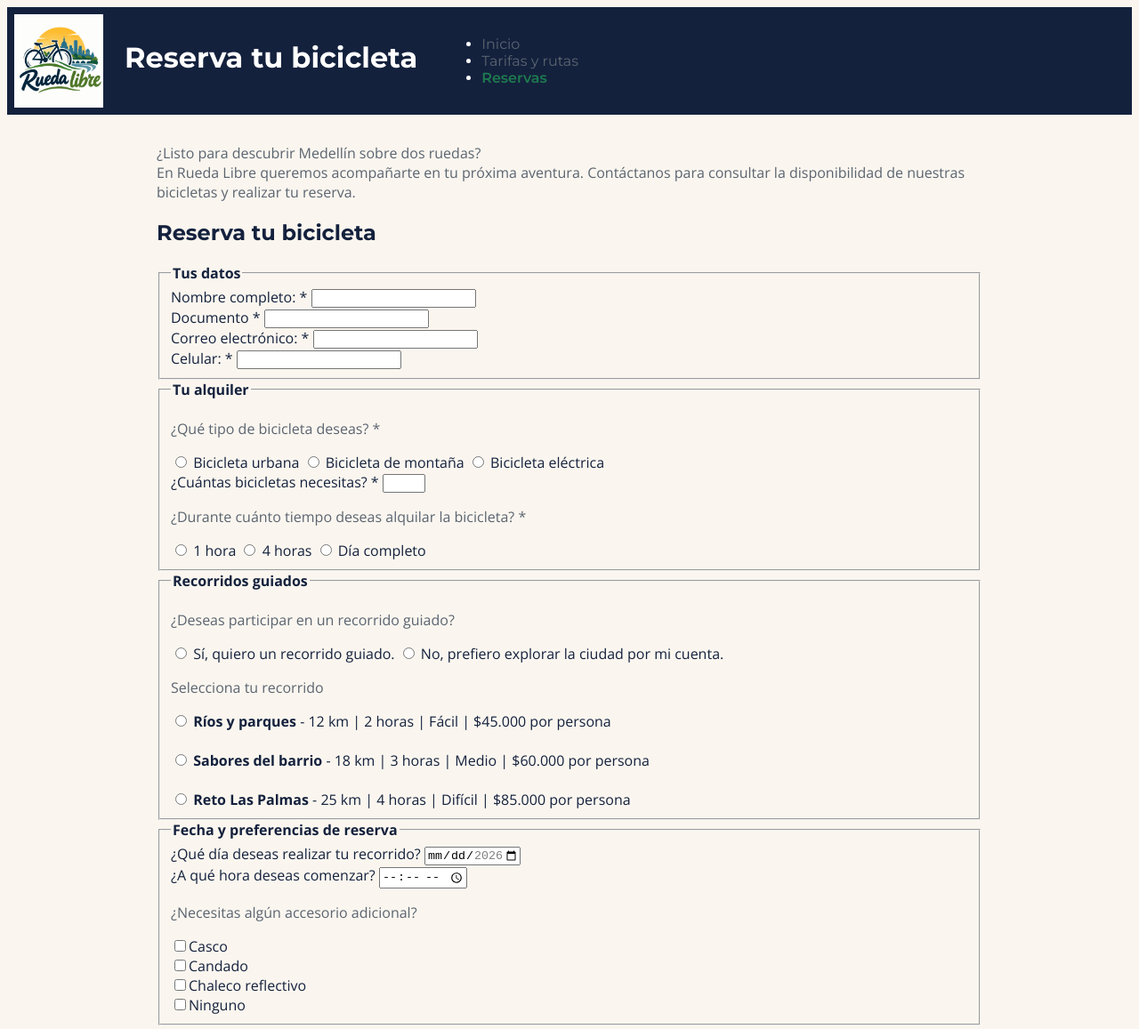
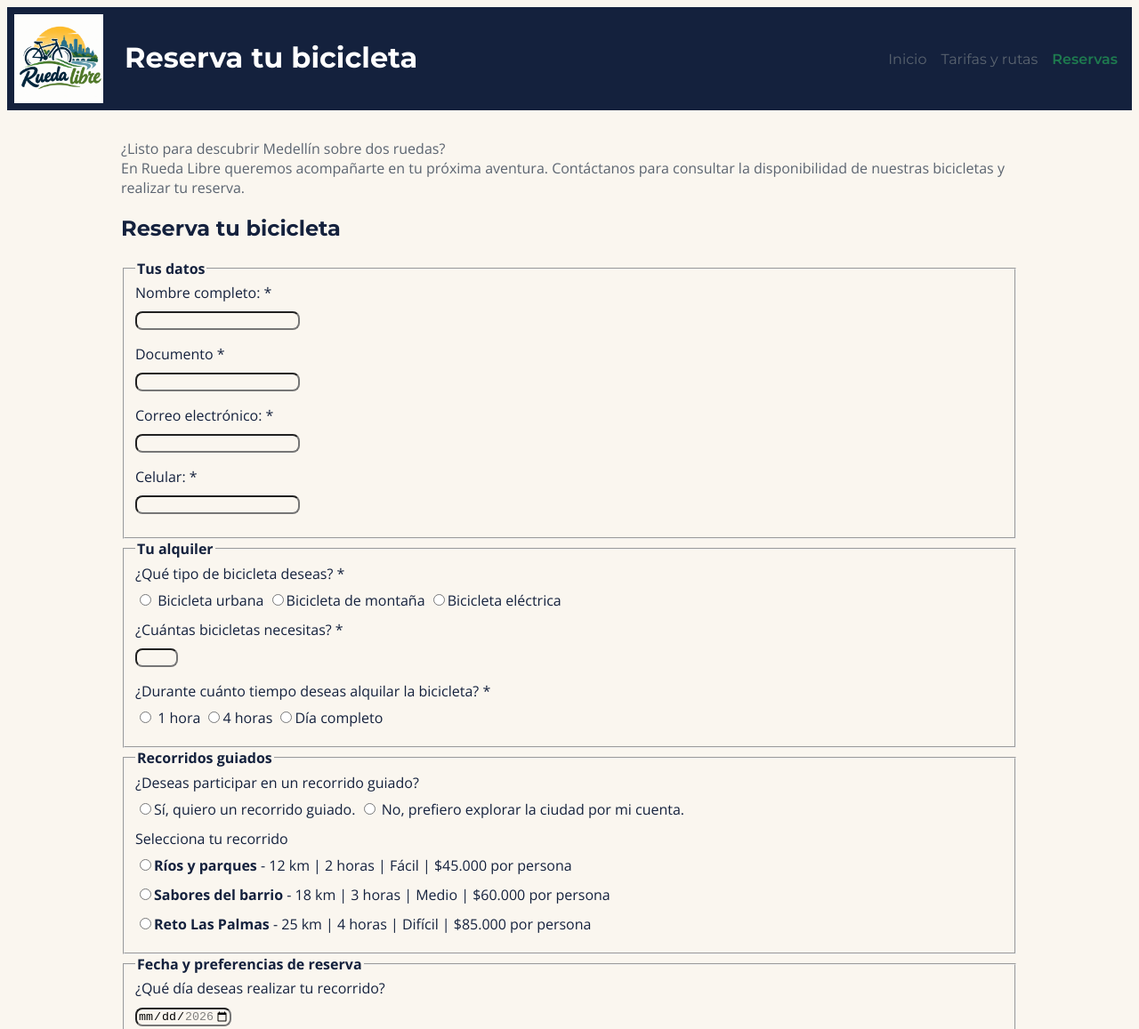
Before and after one commit to LauraVargasLenis/modulo-html-css, a plain HTML site: page rueda-libre/paginas/reservas.html in a window 1280 px wide. Shown: the top 1157 px of the page at 89% size. Drawn offline with nearby package versions, Linux system fonts and the light colour scheme.

```diff
--- a/rueda-libre/css/styles.css
+++ b/rueda-libre/css/styles.css
@@ -14,6 +14,10 @@
     --espacio3: 2rem;
 }
 
+*{
+    box-sizing: border-box;
+}
+
 
 body{
     font-family: var(--fuente-base);
@@ -27,9 +31,10 @@ main{
     background-color: var(--crema);
     box-sizing: border-box;
     padding: var(--espacio2);
-    max-width: 60rem;
+    max-width: 65rem;
     margin: 0 auto;
     width: 90%;
+    min-height: 100vh;
 }
 
 header, nav, h1 {
@@ -44,9 +49,22 @@ header, nav, h1 {
     padding: var(--espacio1)
 }
 
+header nav {
+    margin-left: auto;
+}
+
 /*___________________________________________________________
 Menú y sus derivados
 ____________________________________________________________*/
+#menu {
+    display: flex;
+    list-style: none;
+    gap: var(--espacio2);
+    align-items: center;
+    margin-right: auto;
+    justify-content: space-between;
+}
+
 #menu a {
     color: var(--gris-asfalto);
     background-color: var(--azul-noche);
@@ -129,6 +147,72 @@ input:focus-visible{
     outline: 3px solid var(--verde-ruta);
 }
 
+form label{
+    display: block;
+    margin-bottom: var(--espacio1);
+}
+
+form input, form select, form textarea {
+    margin-bottom: var(--espacio2);
+    border-radius: var(--espacio1);
+    background-color: var(--crema);
+}
+
+form button{
+    padding: var(--espacio2);
+    background-color: var(--naranja-pedal);
+    color: var(--azul-noche);
+    border-radius: 8px;
+}
+
+/*______________________________________________________________________
+Tarjetas
+_______________________________________________________________________*/
+
+.contenedor-tarjetas{
+    display: flex;
+    flex-wrap: wrap;
+    gap: var(--espacio2)
+}
+
+.tarjeta{
+    padding: var(--espacio2);
+    border-radius: var(--espacio3);
+    border: 1px solid var(--azul-noche);
+    flex: 1 1 16rem;
+}
+
+.tarjeta img {
+    width: 100%;
+    height: auto;
+}
+
+/*__________________________________________________________________________
+Tablas
+__________________________________________________________________________*/
+
+table{
+    width: 90%;
+    border-collapse: collapse;
+}
+
+th {
+    border: 1px solid var(--crema);
+    padding: var(--espacio1);
+    background-color: var(--azul-noche);
+    color: var(--crema);
+}
+
+td{
+    border: 1px solid var(--azul-noche);
+    padding: var(--espacio1);
+}
+
+/*____________________________________________________________________________
+###
+_____________________________________________________________________________*/
+
+
 /*COLORES ESCOGIDOS PARA LA Página
 
 1. body:
--- a/rueda-libre/paginas/reservas.html
+++ b/rueda-libre/paginas/reservas.html
@@ -39,70 +39,49 @@
                     <legend><strong>Tus datos</strong></legend>
                     <label for="nombre">Nombre completo: * </label>
                         <input type="text" id="nombre" name="nombre" required>
-                    <br><label for="documento">Documento *</label>
+                    <label for="documento">Documento *</label>
                         <input type="text" name="documento" id="documento" pattern="[0-9]{6,10}" title="solo números, entre 6 y 10 dígitos." required>
-                    <br><label for="correo">Correo electrónico: *</label>
+                    <label for="correo">Correo electrónico: *</label>
                         <input type="email" name="correo" id="correo" required>
-                    <br><label for="celular">Celular: *</label>
+                    <label for="celular">Celular: *</label>
                         <input type="tel" name="celular" id="celular" pattern="3[0-9]{9}" maxlength="10"
                         title="Ingresa un número de 10 dígitos que comience por 3" required>
                 </fieldset>
 
                 <fieldset>
                     <legend><strong>Tu alquiler</strong></legend>
-                    <p>¿Qué tipo de bicicleta deseas? *</p>
-                    <input type="radio" name="tipo-bici" id="urbana" required>
-                        <label for="urbana">Bicicleta urbana</label>
-                    <input type="radio" name="tipo-bici" id="montaña">
-                        <label for="montaña">Bicicleta de montaña</label>
-                    <input type="radio" name="tipo-bici" id="electrica">
-                        <label for="electrica">Bicicleta eléctrica</label>
-                    <br><label for="cantidad-bicis">¿Cuántas bicicletas necesitas? *</label>
+                    <label for="tipo-bici">¿Qué tipo de bicicleta deseas? *</label>
+                    <input type="radio" name="tipo-bici" id="urbana" required> Bicicleta urbana
+                    <input type="radio" name="tipo-bici" id="montaña">Bicicleta de montaña
+                    <input type="radio" name="tipo-bici" id="electrica">Bicicleta eléctrica
+
+                    <br>
+                    <label for="cantidad-bicis">¿Cuántas bicicletas necesitas? *</label>
                         <input type="number" name="cantidad-bicis" min="1" max="6" title="Puede alquilar entre 1 y 6 bicicletas" required>
-                    <p>¿Durante cuánto tiempo deseas alquilar la bicicleta? *</p>
-                        <input type="radio" name="tiempo" id="1hora" required>
-                            <label for="1hora">1 hora</label>
-                        <input type="radio" name="tiempo" id="4horas">
-                            <label for="4horas">4 horas</label>
-                        <input type="radio" name="tiempo" id="dia-alquiler">
-                            <label for="dia-alquiler">Día completo</label>
+
+                    <br>
+                     <label for="tiempo">¿Durante cuánto tiempo deseas alquilar la bicicleta? *</label>
+                        <input type="radio" name="tiempo" id="1hora" required> 1 hora
+                        <input type="radio" name="tiempo" id="4horas">4 horas
+                        <input type="radio" name="tiempo" id="dia-alquiler">Día completo
                 </fieldset>
 
                 <fieldset>
                     <legend><strong>Recorridos guiados</strong></legend>
-                    <p>¿Deseas participar en un recorrido guiado?</p>
-                        <input type="radio" name="si-no-recorrido" id="si-recorrido" required>
-                            <label for="si-recorrido">Sí, quiero un recorrido guiado.</label>
-                        <input type="radio" name="si-no-recorrido" id="no-recorrido">
-                            <label for="no-recorrido">No, prefiero explorar la ciudad por mi cuenta.</label>
-                    <p>Selecciona tu recorrido</p>
-                        <input type="radio" name="recorrido" id="rios_parques" value="rios_parques"
-                            required>
-                        <label for="rios_parques"><strong>Ríos y parques</strong>
+                    <label for="si-no-recorrido">¿Deseas participar en un recorrido guiado?</label>
+                        <input type="radio" name="si-no-recorrido" id="si-recorrido" required>Sí, quiero un recorrido guiado.
+                        <input type="radio" name="si-no-recorrido" id="no-recorrido"> No, prefiero explorar la ciudad por mi cuenta.
+
+                    <label for="recorrido">Selecciona tu recorrido</label>
+                        <input type="radio" name="recorrido" id="rios_parques" required><strong>Ríos y parques</strong>
                             - 12 km | 2 horas | Fácil | $45.000 por persona
-                        </label>
 
-                        <br><br>
+                        <br><input type="radio" name="recorrido" id="sabores_barrio" value="sabores_barrio"><strong>Sabores del barrio</strong>
+                            - 18 km | 3 horas | Medio | $60.000 por persona
 
-                        <input type="radio"
-                            name="recorrido"
-                            id="sabores_barrio"
-                            value="sabores_barrio">
-                        <label for="sabores_barrio">
-                            <strong>Sabores del barrio</strong>
-                            - 18 km | 3 horas | Medio | $60.000 por persona
-                        </label>
+                        <br><input type="radio" name="recorrido" id="reto_palmas"><strong>Reto Las Palmas</strong>
+                            - 25 km | 4 horas | Difícil | $85.000 por persona
 
-                        <br><br>
-
-                        <input type="radio"
-                            name="recorrido"
-                            id="reto_palmas"
-                            value="reto_palmas">
-                        <label for="reto_palmas">
-                            <strong>Reto Las Palmas</strong>
-                            - 25 km | 4 horas | Difícil | $85.000 por persona
-                        </label>
                 </fieldset>
 
                 <fieldset>
@@ -114,7 +93,7 @@
                     <label for="hora">¿A qué hora deseas comenzar?</label>
                         <input type="time" name="hora" id="hora">
                     <br>
-                    <p>¿Necesitas algún accesorio adicional?</p>
+                    <label for="accesorios">¿Necesitas algún accesorio adicional?</label>
                         <input type="checkbox" name="accesorios" id="casco">Casco
                         <br>
                         <input type="checkbox" name="accesorios" id="candado">Candado
@@ -132,7 +111,7 @@
                     <input type="checkbox" name="politicas" id="politicas" required>
                 <br>
                 <br>
-                <button type="submit" class="boton-primario">CONFIRMAR RESERVA</button>
+                <button type="submit" >CONFIRMAR RESERVA</button>
 
             </form>
         </section>
```
Also changed, not shown: rueda-libre/bitacora.txt (+7 -0 lines), rueda-libre/index.html (+10 -5 lines), rueda-libre/paginas/tarifas.html (+14 -11 lines), 1 other file.
